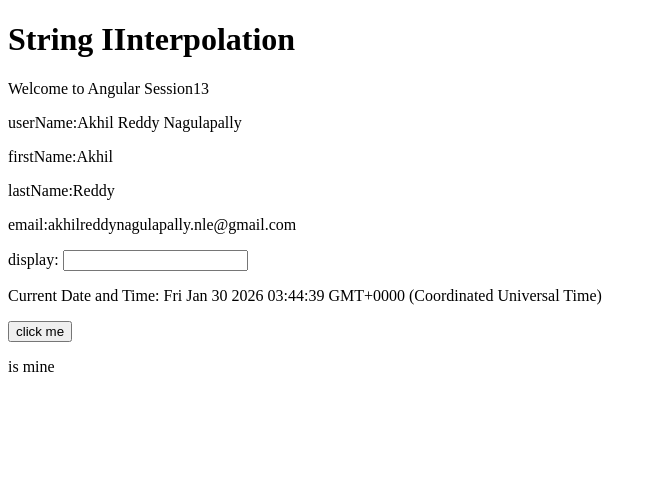
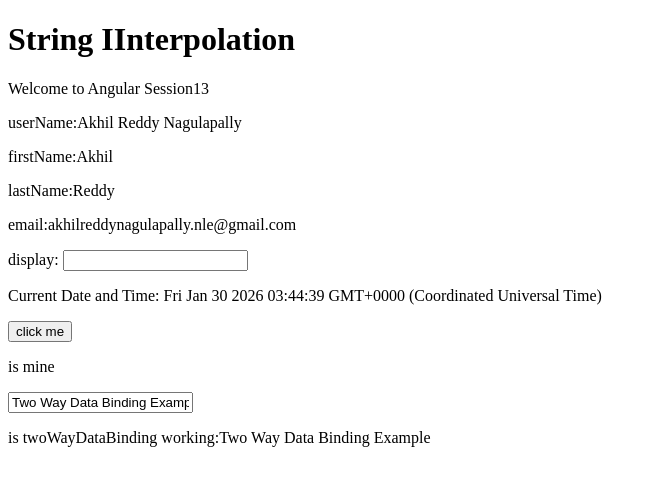
Before and after one commit to NagulapallyAkhilReddy/AngularSep15VijayKumar, an Angular app in the folder session13/: page / in a window 1280 px wide. Shown: the top 486 px of the page, without its empty margins (0-657 px from the left). Built offline with nearby package versions, Linux system fonts and the light colour scheme.

Commit message:
performed two way databinding

```diff
--- a/session13/src/app/second/second.html
+++ b/session13/src/app/second/second.html
@@ -8,3 +8,5 @@
 <p>Current Date and Time: {{dateString}}</p>
 <button id="btnid" [disabled]="isDisabled" (click)="onButtonClick(myInput.value)" >click me</button>
 <p>{{display}} is mine</p>
+<input type="text" [(ngModel)]="twoWayDataBinding" />
+<p>is twoWayDataBinding working:{{twoWayDataBinding}}</p>
--- a/session13/src/app/second/second.ts
+++ b/session13/src/app/second/second.ts
@@ -1,8 +1,9 @@
 import { Component } from '@angular/core';
+import { FormsModule } from '@angular/forms';
 
 @Component({
   selector: 'app-second',
-  imports: [],
+  imports: [FormsModule],
   templateUrl: './second.html',
   styleUrl: './second.css',
 })
@@ -22,6 +23,7 @@ export class Second {
   email:String="";
   isDisabled: boolean;
   display: String;
+  twoWayDataBinding:String="";
 
   constructor() {
     //static data
@@ -31,6 +33,7 @@ export class Second {
     this.email="akhilreddynagulapally.nle@gmail.com";
     this.isDisabled=false;
     this.display="";
+    this.twoWayDataBinding="Two Way Data Binding Example";
 
     //Dynamic Data
     setInterval(()=>{
```
